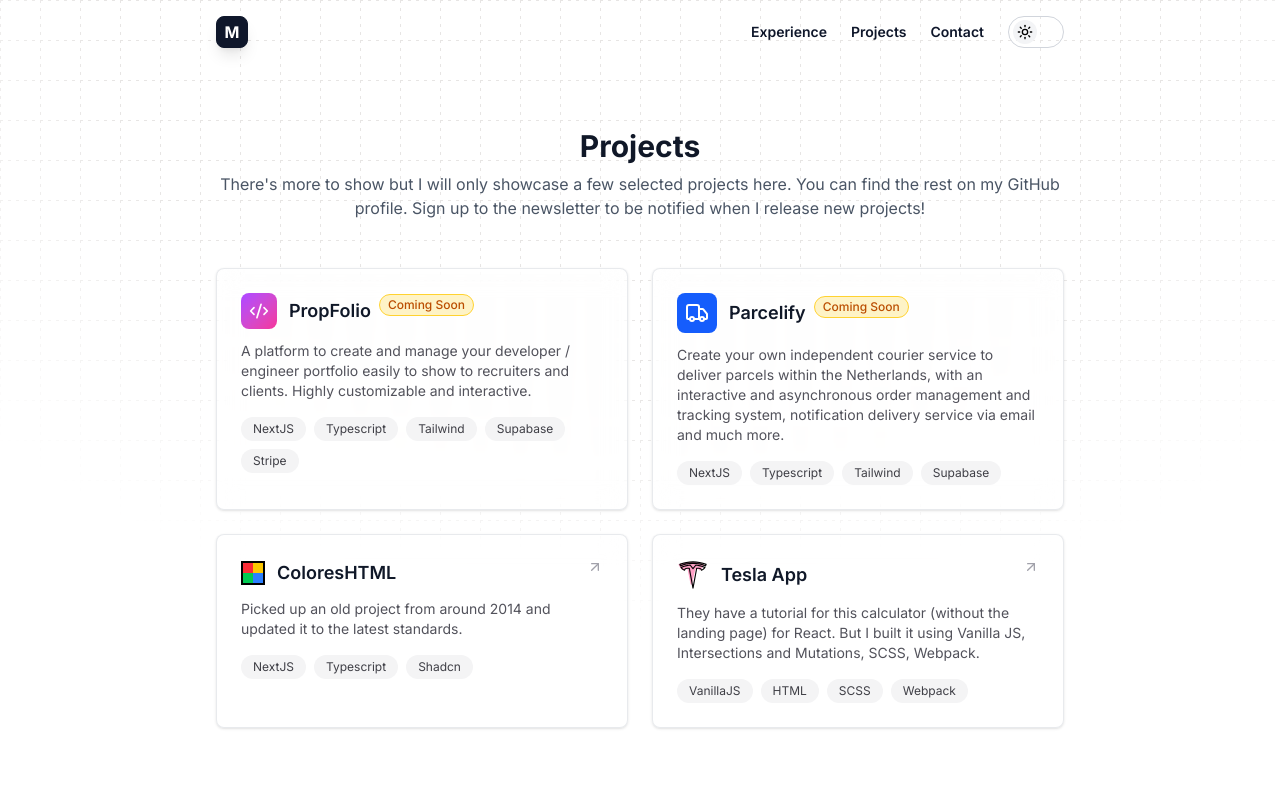
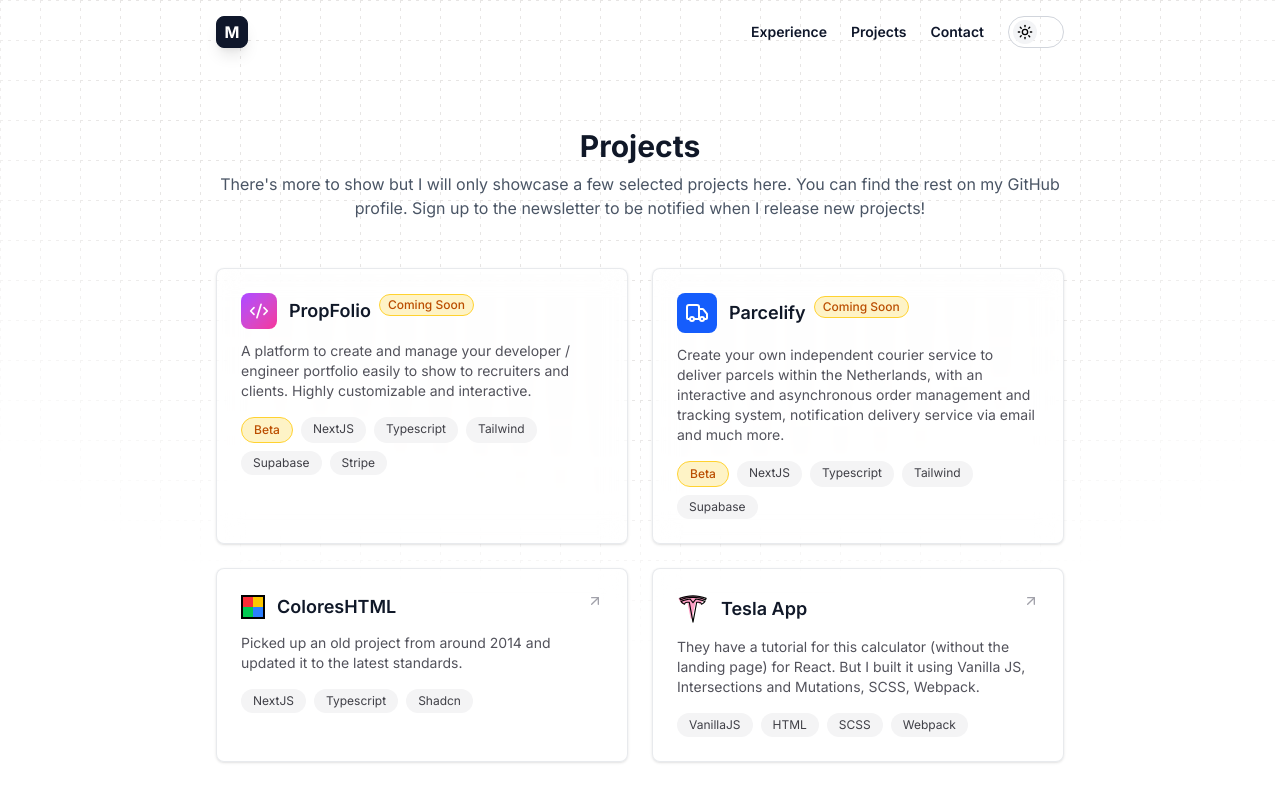
Before and after one commit to Marfru/portfolio-2026, a Next.js app: page /projects in a window 1280 px wide. Shown: the top 800 px of the page. Built offline with nearby package versions, Linux system fonts and the light colour scheme; no server answers.

Commit message:
projects update

```diff
--- a/src/components/Projects.tsx
+++ b/src/components/Projects.tsx
@@ -103,7 +103,11 @@
                 {project.tags.map((tag, i) => (
                   <span
                     key={i}
-                    className="px-3 py-1 text-xs rounded-full bg-zinc-100 dark:bg-zinc-700 text-zinc-700 dark:text-zinc-300"
+                    className={`px-3 py-1 text-xs rounded-full ${
+                      tag === "Beta"
+                        ? "font-medium bg-amber-100 dark:bg-amber-900/30 text-amber-700 dark:text-amber-400 border border-amber-300 dark:border-amber-700"
+                        : "bg-zinc-100 dark:bg-zinc-700 text-zinc-700 dark:text-zinc-300"
+                    }`}
                   >
                     {tag}
                   </span>
--- a/src/data/projects.js
+++ b/src/data/projects.js
@@ -4,7 +4,7 @@
     ariaLabel: "Propfolio.dev (opens in a new tab)",
     description:
       "A platform to create and manage your developer / engineer portfolio easily to show to recruiters and clients. Highly customizable and interactive.",
-    tags: ["NextJS", "Typescript", "Tailwind", "Supabase", "Stripe"],
+    tags: ["Beta", "NextJS", "Typescript", "Tailwind", "Supabase", "Stripe"],
     url: "https://propfolio.dev/",
     logo: "propfolio",
     is_live: false,
@@ -14,7 +14,7 @@
     ariaLabel: "parcelify.nl (opens in a new tab)",
     description:
       "Create your own independent courier service to deliver parcels within the Netherlands, with an interactive and asynchronous order management and tracking system, notification delivery service via email and much more.",
-    tags: ["NextJS", "Typescript", "Tailwind", "Supabase"],
+    tags: ["Beta","NextJS", "Typescript", "Tailwind", "Supabase"],
     url: "https://parcelify.nl/",
     logo: "parcelify",
     is_live: false,
```
